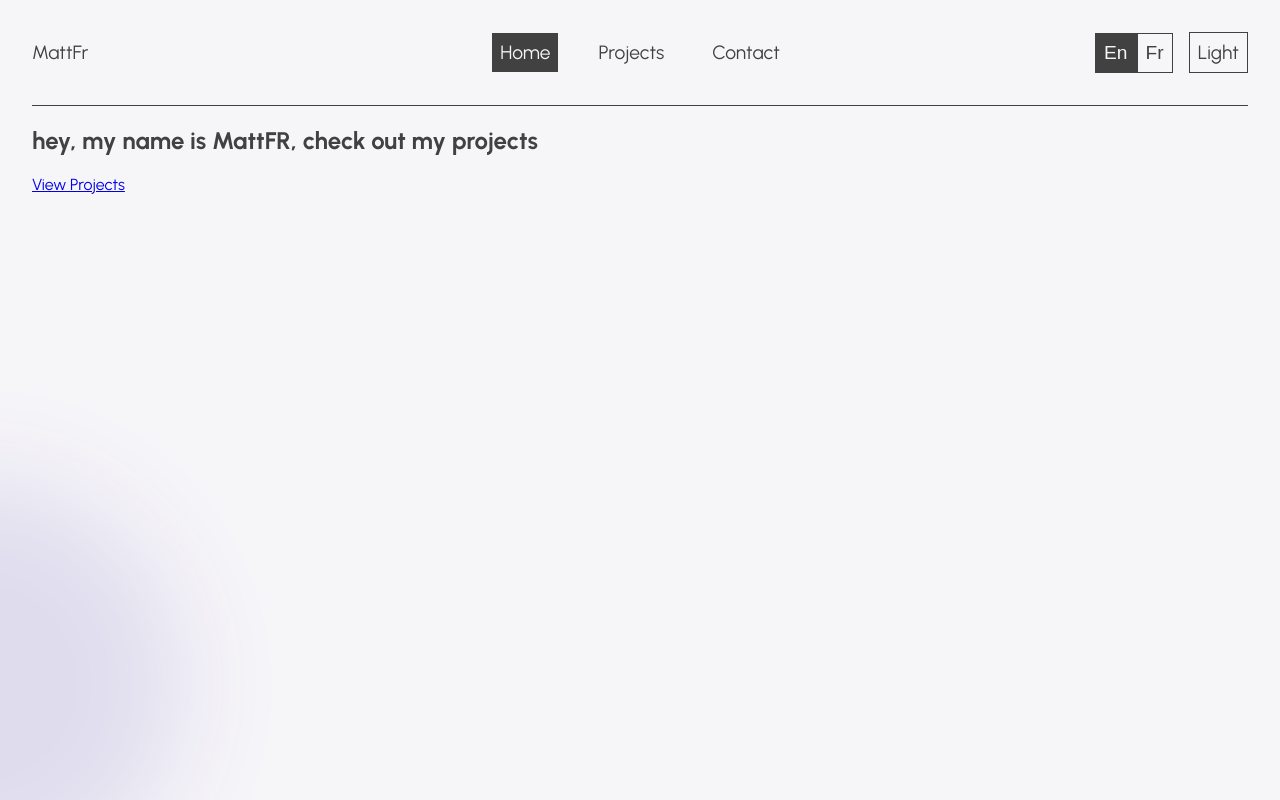
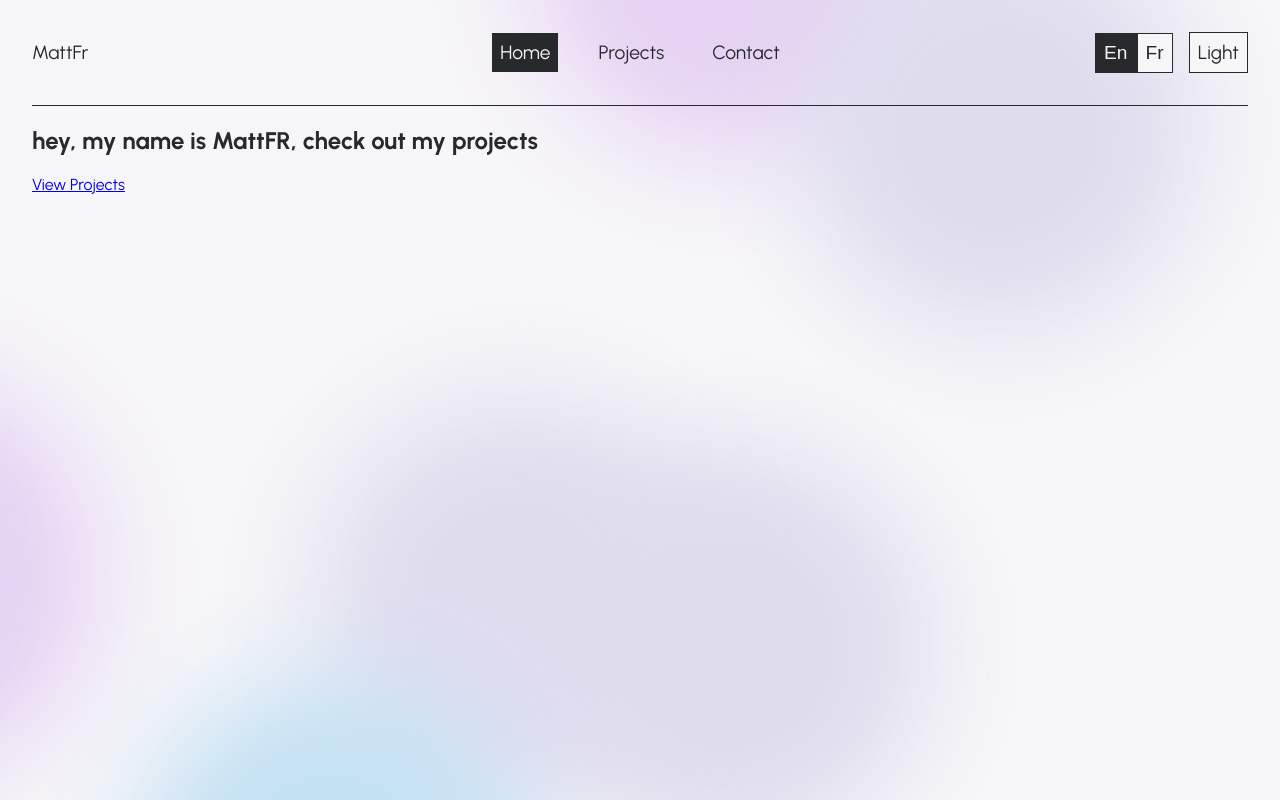
Before and after one commit to Matt-Fr/portfolio, a React (Create React App) app: page / in a window 1280 px wide. Built offline with nearby package versions, Linux system fonts and the light colour scheme.

Commit message:
add more span for the backgeound

```diff
--- a/src/components/Background.js
+++ b/src/components/Background.js
@@ -13,6 +13,11 @@ const Background = () => {
       <span></span>
       <span></span>
       <span></span>
+      <span></span>
+      <span></span>
+      <span></span>
+      <span></span>
+      <span></span>
     </div>
   );
 };
--- a/src/index.scss
+++ b/src/index.scss
@@ -40,7 +40,7 @@ body {
 
 .light-theme {
   --clr-bcg: #f6f5f8;
-  --clr-font: rgb(65, 65, 65);
+  --clr-font: #28292c;
   --clr-primary: rgb(78, 161, 245);
   --clr-span1: #e6d2f3;
   --clr-span2: #c3e1f3;
@@ -49,7 +49,7 @@ body {
 
 .dark-theme {
   --clr-bcg: #121012;
-  --clr-font: #fff;
+  --clr-font: #ffffff;
   --clr-primary: rgb(151, 196, 242);
   --clr-span1: #4d7780;
   --clr-span2: #341a3f;
@@ -260,6 +260,12 @@ body {
   }
 }
 
+@keyframes move {
+  100% {
+    transform: translate3d(0, 0, 1px) rotate(360deg);
+  }
+}
+
 .background {
   z-index: -100;
   position: fixed;
@@ -278,98 +284,143 @@ body {
   backface-visibility: hidden;
   position: absolute;
   animation: move;
-  animation-duration: 20;
+  animation-duration: 25;
   animation-timing-function: linear;
   animation-iteration-count: infinite;
 }
 
 .background span:nth-child(0) {
   color: var(--clr-span1);
-  top: 14%;
-  left: 54%;
-  animation-duration: 99s;
-  animation-delay: -94s;
-  transform-origin: -2vw -11vh;
-  box-shadow: -100vmin 0 13.145621369603862vmin currentColor;
+  top: 63%;
+  left: 29%;
+  animation-duration: 43s;
+  animation-delay: -136s;
+  transform-origin: -24vw -24vh;
+  box-shadow: -100vmin 0 12.963733013379313vmin currentColor;
 }
 .background span:nth-child(1) {
   color: var(--clr-span2);
-  top: 21%;
-  left: 69%;
-  animation-duration: 156s;
-  animation-delay: -270s;
-  transform-origin: 21vw 24vh;
-  box-shadow: 100vmin 0 13.073673909711577vmin currentColor;
+  top: 77%;
+  left: 48%;
+  animation-duration: 192s;
+  animation-delay: -81s;
+  transform-origin: -17vw 14vh;
+  box-shadow: 100vmin 0 13.165862115286851vmin currentColor;
 }
 .background span:nth-child(2) {
   color: var(--clr-span3);
-  top: 2%;
-  left: 7%;
-  animation-duration: 265s;
-  animation-delay: -245s;
-  transform-origin: -6vw -2vh;
-  box-shadow: -100vmin 0 13.215335566269788vmin currentColor;
+  top: 63%;
+  left: 3%;
+  animation-duration: 98s;
+  animation-delay: -113s;
+  transform-origin: -21vw -18vh;
+  box-shadow: 100vmin 0 13.316198216733303vmin currentColor;
 }
 .background span:nth-child(3) {
   color: var(--clr-span1);
-  top: 70%;
+  top: 6%;
   left: 37%;
-  animation-duration: 111s;
-  animation-delay: -290s;
-  transform-origin: -1vw -14vh;
-  box-shadow: 100vmin 0 12.702367125382846vmin currentColor;
+  animation-duration: 230s;
+  animation-delay: -132s;
+  transform-origin: 4vw -20vh;
+  box-shadow: 100vmin 0 12.8400887041461vmin currentColor;
 }
 .background span:nth-child(4) {
   color: var(--clr-span2);
-  top: 92%;
-  left: 59%;
-  animation-duration: 206s;
-  animation-delay: -36s;
-  transform-origin: 14vw -17vh;
-  box-shadow: 100vmin 0 13.211271687276398vmin currentColor;
+  top: 62%;
+  left: 34%;
+  animation-duration: 134s;
+  animation-delay: -162s;
+  transform-origin: 7vw 20vh;
+  box-shadow: 100vmin 0 12.691508943329243vmin currentColor;
 }
 .background span:nth-child(5) {
   color: var(--clr-span3);
-  top: 41%;
-  left: 40%;
-  animation-duration: 12s;
-  animation-delay: -126s;
-  transform-origin: 0vw 4vh;
-  box-shadow: -100vmin 0 13.254056354019946vmin currentColor;
+  top: 64%;
+  left: 73%;
+  animation-duration: 163s;
+  animation-delay: -54s;
+  transform-origin: 17vw 11vh;
+  box-shadow: 100vmin 0 12.624234494176616vmin currentColor;
 }
 .background span:nth-child(6) {
   color: var(--clr-span1);
-  top: 3%;
-  left: 56%;
-  animation-duration: 129s;
-  animation-delay: -97s;
-  transform-origin: 4vw 20vh;
-  box-shadow: 100vmin 0 13.357271393958499vmin currentColor;
+  top: 84%;
+  left: 28%;
+  animation-duration: 188s;
+  animation-delay: -237s;
+  transform-origin: 19vw 15vh;
+  box-shadow: -100vmin 0 13.159218876290307vmin currentColor;
 }
 .background span:nth-child(7) {
   color: var(--clr-span2);
-  top: 57%;
-  left: 98%;
-  animation-duration: 284s;
-  animation-delay: -196s;
-  transform-origin: 19vw -17vh;
-  box-shadow: 100vmin 0 12.527387135375998vmin currentColor;
+  top: 13%;
+  left: 19%;
+  animation-duration: 187s;
+  animation-delay: -135s;
+  transform-origin: 19vw 15vh;
+  box-shadow: 100vmin 0 13.292735321584887vmin currentColor;
 }
 .background span:nth-child(8) {
   color: var(--clr-span3);
-  top: 28%;
-  left: 97%;
-  animation-duration: 95s;
-  animation-delay: -135s;
-  transform-origin: -21vw -13vh;
-  box-shadow: 100vmin 0 13.231133410517966vmin currentColor;
+  top: 39%;
+  left: 29%;
+  animation-duration: 81s;
+  animation-delay: -131s;
+  transform-origin: -6vw -6vh;
+  box-shadow: -100vmin 0 12.540470843887382vmin currentColor;
 }
 .background span:nth-child(9) {
   color: var(--clr-span1);
-  top: 73%;
-  left: 54%;
-  animation-duration: 174s;
-  animation-delay: -289s;
-  transform-origin: -6vw -15vh;
-  box-shadow: 100vmin 0 12.648425613374554vmin currentColor;
+  top: 93%;
+  left: 43%;
+  animation-duration: 39s;
+  animation-delay: -168s;
+  transform-origin: 16vw -15vh;
+  box-shadow: 100vmin 0 12.891083192942247vmin currentColor;
 }
+.background span:nth-child(10) {
+  color: var(--clr-span2);
+  top: 70%;
+  left: 30%;
+  animation-duration: 12s;
+  animation-delay: -115s;
+  transform-origin: 12vw 0vh;
+  box-shadow: -100vmin 0 13.311406021222183vmin currentColor;
+}
+.background span:nth-child(11) {
+  color: var(--clr-span3);
+  top: 11%;
+  left: 53%;
+  animation-duration: 131s;
+  animation-delay: -223s;
+  transform-origin: -18vw 18vh;
+  box-shadow: -100vmin 0 13.438520077021636vmin currentColor;
+}
+.background span:nth-child(12) {
+  color: var(--clr-span1);
+  top: 55%;
+  left: 45%;
+  animation-duration: 44s;
+  animation-delay: -228s;
+  transform-origin: -9vw -21vh;
+  box-shadow: -100vmin 0 13.339549128235236vmin currentColor;
+}
+.background span:nth-child(13) {
+  color: var(--clr-span2);
+  top: 94%;
+  left: 74%;
+  animation-duration: 111s;
+  animation-delay: -108s;
+  transform-origin: -6vw 8vh;
+  box-shadow: -100vmin 0 13.486023906453712vmin currentColor;
+}
+.background span:nth-child(14) {
+  color: var(--clr-span3);
+  top: 81%;
+  left: 38%;
+  animation-duration: 247s;
+  animation-delay: -95s;
+  transform-origin: 5vw 1vh;
+  box-shadow: -100vmin 0 12.776473440810161vmin currentColor;
+}
```
